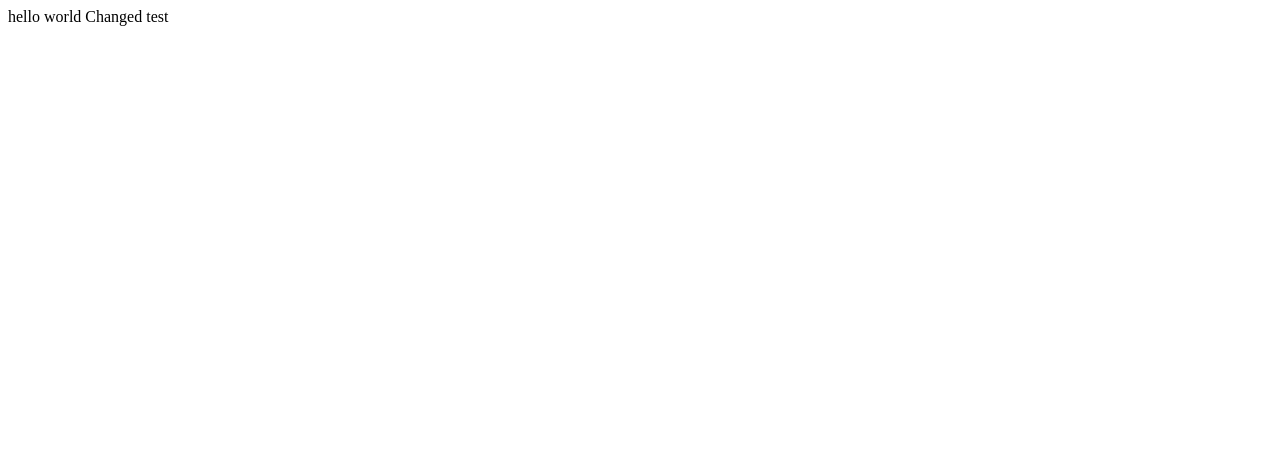
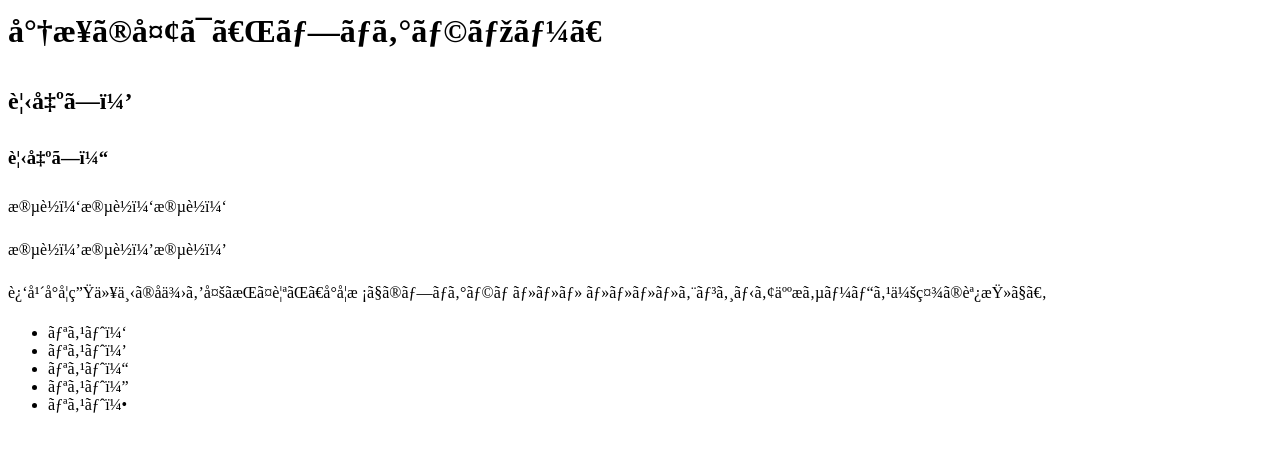
Before and after one commit to Hkazu1104/hk1104, a plain HTML site: page index.html in a window 1280 px wide. Drawn offline with Linux system fonts and the light colour scheme.

Commit message:
html改変

```diff
--- a/index.html
+++ b/index.html
@@ -1,3 +1,25 @@
-hello world
-Changed
-test
+<doctype html>
+    <html lang="ja">
+    <head>
+<mate charset="utf-8">
+    <mate name="viewport" content="width=dvice-width,initial-scale=1.0">
+    <mate http-epuiv="X-UA-Compatible" content="ie=edge">
+    <title>HTMLの練習</title>
+    </head>
+    <body>
+        <h1>
+     将来の夢は「プログラマー」
+    <h2>見出し２</h2>
+    <h3>見出し３</h3>
+    <p>段落１段落１段落１</p><p>段落２段落２段落２</p>
+    近年小学生以下の子供を多く持つ親が、小学校でのプログラム・・・
+     ・・・・エンジニア人材サービス会社の調査で。
+     <ul>
+         <li>リスト１</li>
+         <li>リスト２</li>
+         <li>リスト３</li>
+         <li>リスト４</li>
+         <li>リスト５</li>
+     </ul>
+    </body>
+    </html>
```
